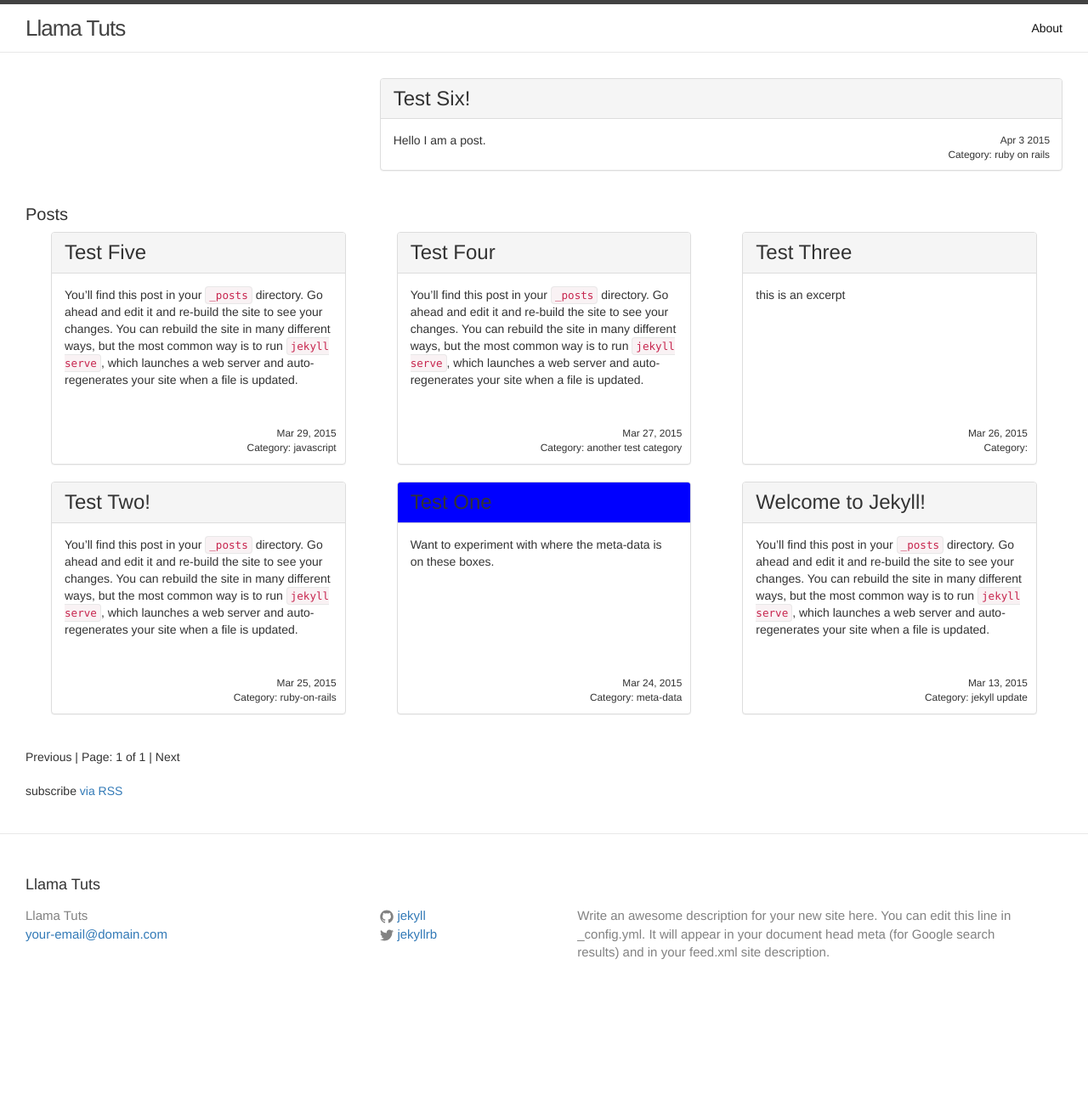
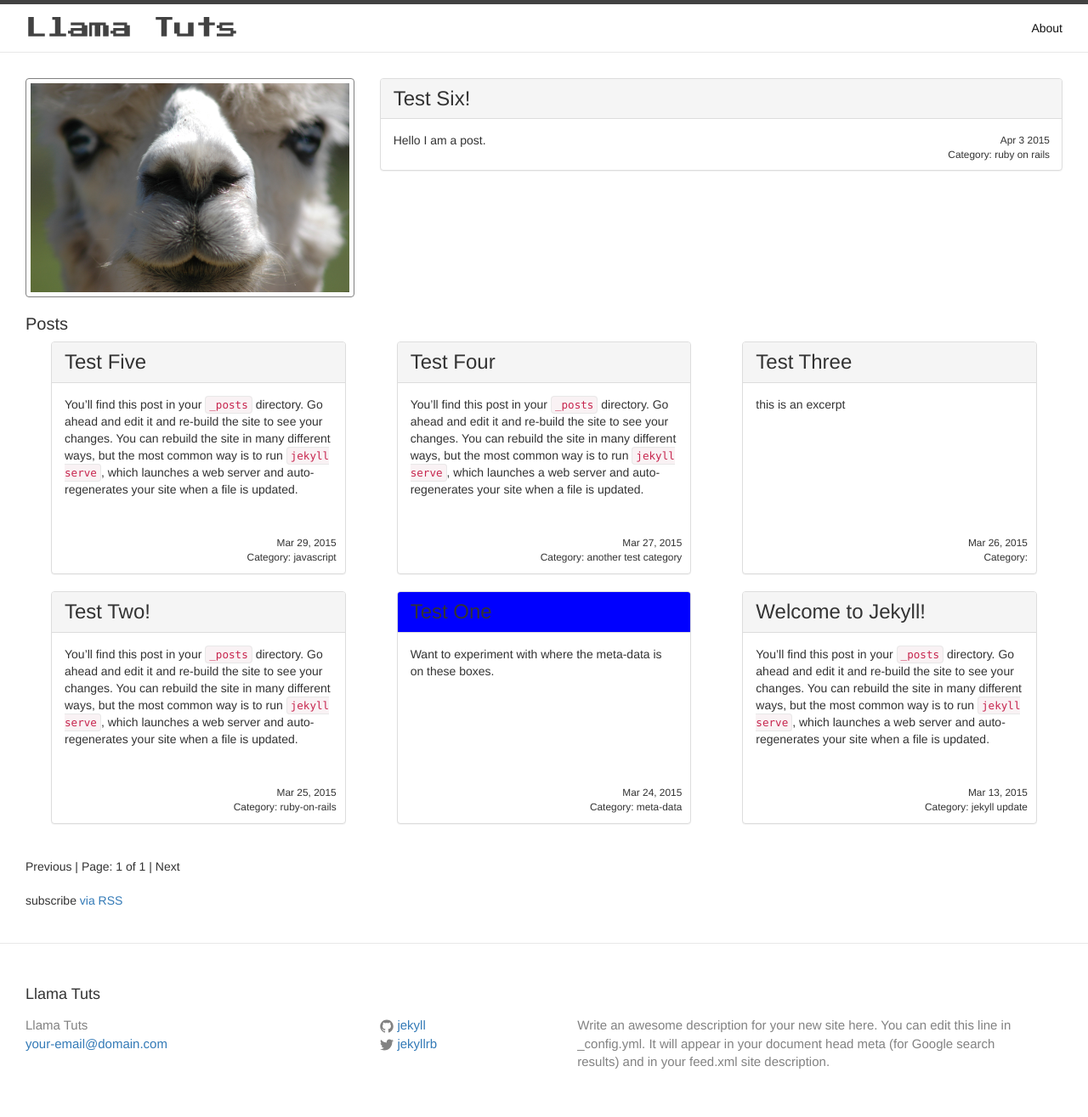
Before and after one commit to llamatuts/llamatuts, a Jekyll site: the page built from index.html, in a window 1280 px wide. Shown: the whole page at 85% size. Built offline with Jekyll 4.4.1, drawn with Linux system fonts in a browser that asks for light colours; nearby versions of some CDN libraries; the list of posts is cut into pages by our own code; before the commit the page ends 1186 px from its top, so only the background shows below that.

Commit message:
add logo font to Llama Tuts in header. add llama picture next to most recent post

```diff
--- a/_sass/_custom.scss
+++ b/_sass/_custom.scss
@@ -5,8 +5,14 @@
     }
 }
 
-.first-post {
+.site-title {
+  font-family: 'Press Start 2p', sans-serif;
+}
 
+img.img-bordered {
+  border: 1px solid gray;
+  padding: 5px;
+  border-radius: 4px;
 }
 
 .post-box {
--- a/index.html
+++ b/index.html
@@ -4,11 +4,11 @@ layout: default
 
 <div class="home">
 
-  <div class="row first-post">
+  <div class="row">
     <div class="col-xs-4 llama-pic">
-
+      <img src="img/llama-face.jpg" alt="Llama Face!" class="img-responsive img-bordered" />
     </div>
-    <div class="col-xs-8 pull-right">
+    <div class="first-post col-xs-8">
       <div class="panel panel-default">
         <div class="panel-heading {{ post.category }}">
           <h3 class="panel-title">
```
Also changed, not shown: other parts of index.html (+1 -2 lines), img/llama-face.jpg (added).
